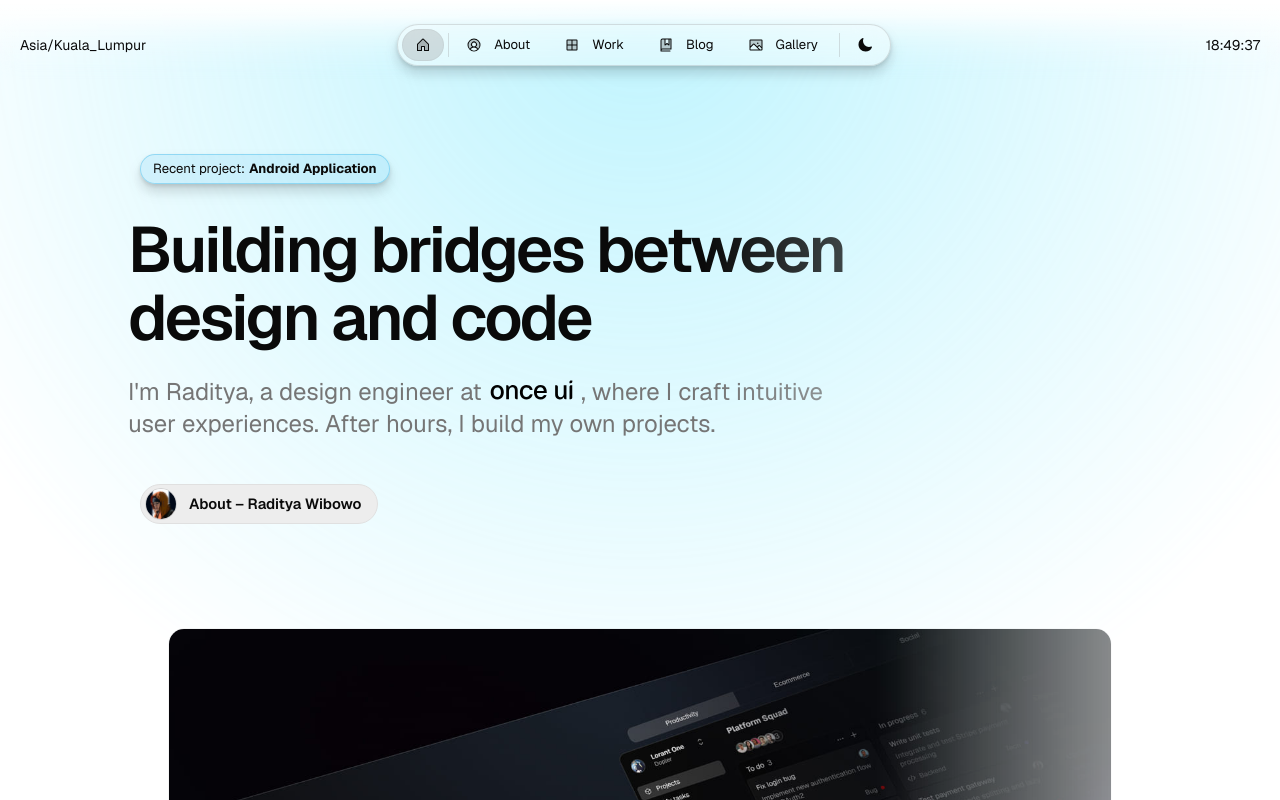
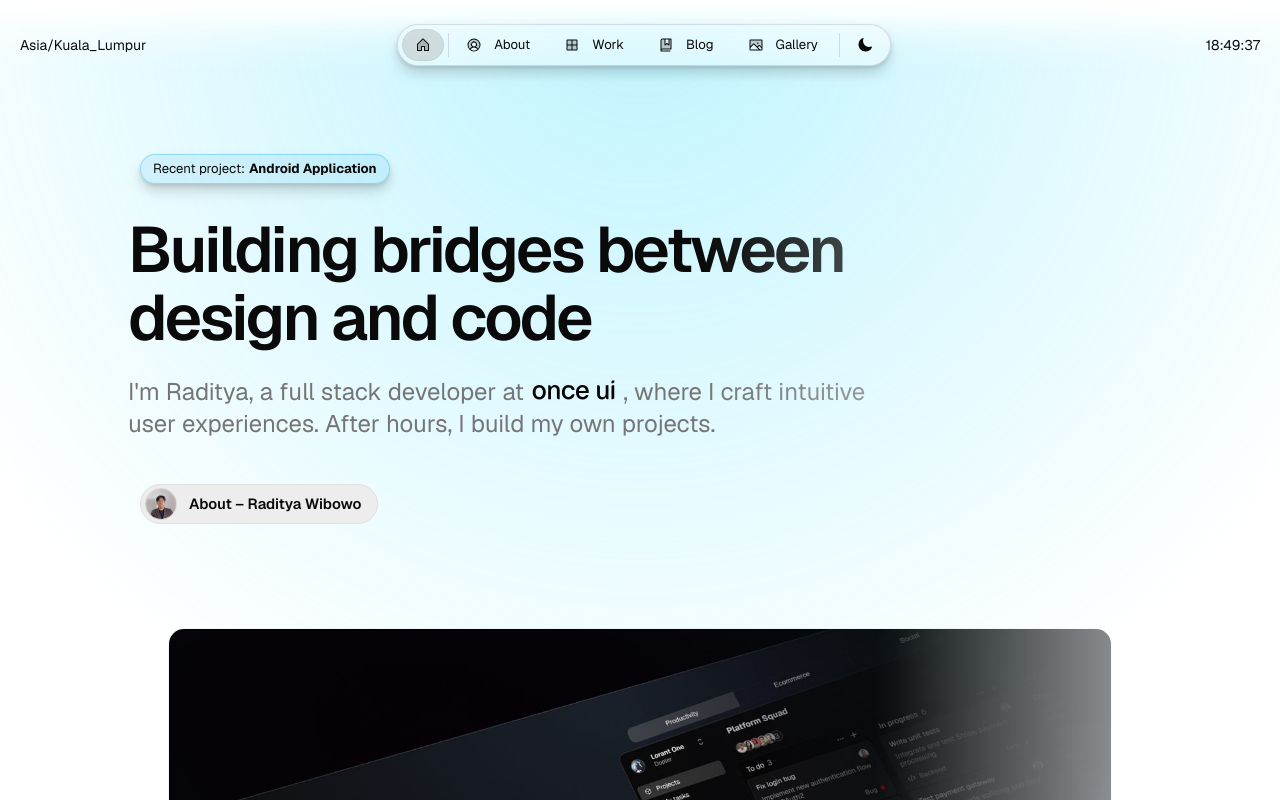
Before and after one commit to Radityaaaa/Raditya-portfolio, a Next.js app: page / in a window 1280 px wide. Shown: the top 800 px of the page. Built offline with nearby package versions, Linux system fonts and the light colour scheme.

Commit message:
update
profile
footer
about content

```diff
--- a/src/app/resources/content.js
+++ b/src/app/resources/content.js
@@ -7,7 +7,7 @@ const person = {
     return `${this.firstName} ${this.lastName}`;
   },
   role: "Full Stack Developer",
-  avatar: "/images/avatar.jpg",
+  avatar: "/images/profile.jpg",
   email: "agusraditya13@gmail.com",
   location: "Asia/Kuala_Lumpur", // Expecting the IANA time zone identifier, e.g., 'Europe/Vienna'
   languages: ["English", "Japanese「日本語」", "Bahasa Indonesia"], // optional: Leave the array empty if you don't want to display languages
@@ -63,7 +63,7 @@ const home = {
   },
   subline: (
     <>
-      I'm Raditya, a design engineer at <Logo icon={false} style={{ display: "inline-flex", top: "0.25em", marginLeft: "-0.25em" }}/>, where I craft intuitive
+      I'm Raditya, a full stack developer at <Logo icon={false} style={{ display: "inline-flex", top: "0.25em", marginLeft: "-0.25em" }}/>, where I craft intuitive
       <br /> user experiences. After hours, I build my own projects.
     </>
   ),
@@ -91,7 +91,7 @@ const about = {
     description: (
       <>
         Raditya is a Bali-based full stack developer with a passion transforming complex technical
-        requirements into robust and elegant full-stack solutions. Her work spans front-end user
+        requirements into robust and elegant full-stack solutions. His work spans front-end user
         experiences, back-end architecture, database design, and seamless API integrations.
       </>
     ),
@@ -163,6 +163,44 @@ const about = {
     display: true, // set to false to hide this section
     title: "Technical skills",
     skills: [
+      {
+        title: "Python",
+        description: <>Able to create application and analyse data using python.</>,
+        // optional: leave the array empty if you don't want to display images
+        images: [
+          {
+            src: "/images/projects/project-01/cover-02.jpg",
+            alt: "Project image",
+            width: 16,
+            height: 9,
+          },
+          {
+            src: "/images/projects/project-01/cover-03.jpg",
+            alt: "Project image",
+            width: 16,
+            height: 9,
+          },
+        ],
+      },
+      {
+        title: "Java",
+        description: <>Able to prototype in Figma with Once UI with unnatural speed.</>,
+        // optional: leave the array empty if you don't want to display images
+        images: [
+          {
+            src: "/images/projects/project-01/cover-02.jpg",
+            alt: "Project image",
+            width: 16,
+            height: 9,
+          },
+          {
+            src: "/images/projects/project-01/cover-03.jpg",
+            alt: "Project image",
+            width: 16,
+            height: 9,
+          },
+        ],
+      },
       {
         title: "Figma",
         description: <>Able to prototype in Figma with Once UI with unnatural speed.</>,
--- a/src/components/Footer.tsx
+++ b/src/components/Footer.tsx
@@ -3,7 +3,7 @@ import { person, social } from "@/app/resources/content";
 import styles from "./Footer.module.scss";
 
 export const Footer = () => {
-  const currentYear = new Date().getFullYear();
+  const currentYear = 2025;
 
   return (
     <Flex
@@ -25,15 +25,6 @@ export const Footer = () => {
         <Text variant="body-default-s" onBackground="neutral-strong">
           <Text onBackground="neutral-weak">© {currentYear} /</Text>
           <Text paddingX="4">{person.name}</Text>
-          <Text onBackground="neutral-weak">
-            {/* Usage of this template requires attribution. Please don't remove the link to Once UI. */}
-            / Build your portfolio with{" "}
-            <SmartLink
-              href="https://once-ui.com/templates/magic-portfolio"
-            >
-              Once UI
-            </SmartLink>
-          </Text>
         </Text>
         <Flex gap="16">
           {social.map(
```
Also changed, not shown: public/images/avatar.jpg (deleted), public/images/profile.jpg (added).
